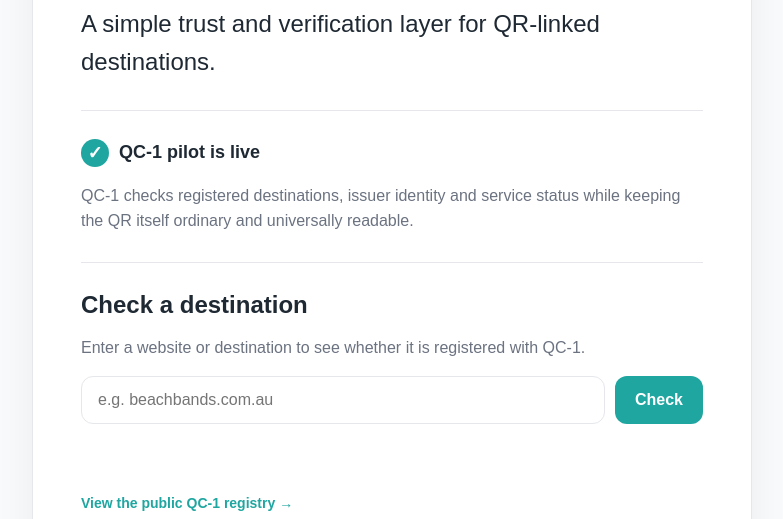
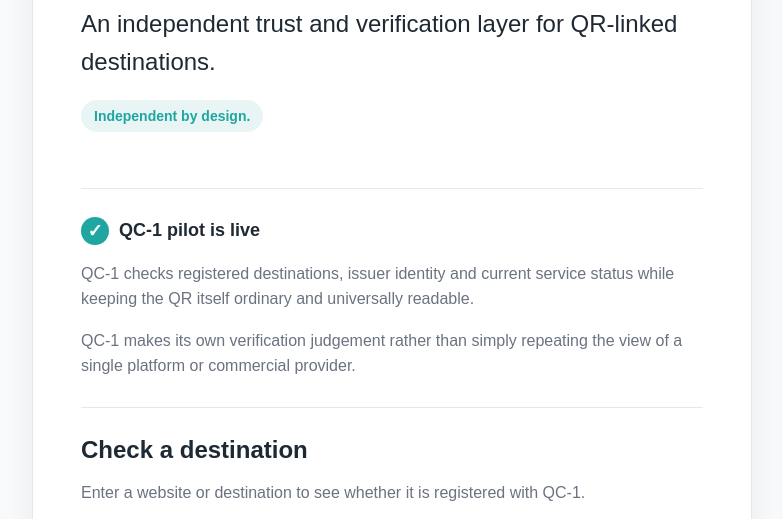
Before and after one commit to drhoo/qc-1, a plain HTML site: page index.html in a window 1280 px wide. Shown: the part 257-776 px from the top of the page, without its empty margins (248-1031 px from the left). Drawn offline with Linux system fonts and the light colour scheme.

Commit message:
Revise tagline and add independent trust section
Updated tagline to emphasize independence and added a new independent section.

```diff
--- a/index.html
+++ b/index.html
@@ -67,8 +67,19 @@
 
     .tagline {
       font-size: 24px;
+      margin: 0 0 18px;
+      color: var(--ink);
+    }
+
+    .independent {
+      display: inline-block;
       margin: 0 0 28px;
-      color: var(--ink);
+      padding: 8px 13px;
+      border-radius: 999px;
+      background: #e9f5f5;
+      color: var(--teal);
+      font-size: 14px;
+      font-weight: 800;
     }
 
     .rule {
@@ -187,8 +198,12 @@
       <h1>Trust made simple.</h1>
 
       <p class="tagline">
-        A simple trust and verification layer for QR-linked destinations.
+        An independent trust and verification layer for QR-linked destinations.
       </p>
+
+      <div class="independent">
+        Independent by design.
+      </div>
 
       <div class="rule"></div>
 
@@ -198,8 +213,13 @@
       </div>
 
       <p>
-        QC-1 checks registered destinations, issuer identity and service status
+        QC-1 checks registered destinations, issuer identity and current service status
         while keeping the QR itself ordinary and universally readable.
+      </p>
+
+      <p>
+        QC-1 makes its own verification judgement rather than simply repeating
+        the view of a single platform or commercial provider.
       </p>
 
       <div class="rule"></div>
```
